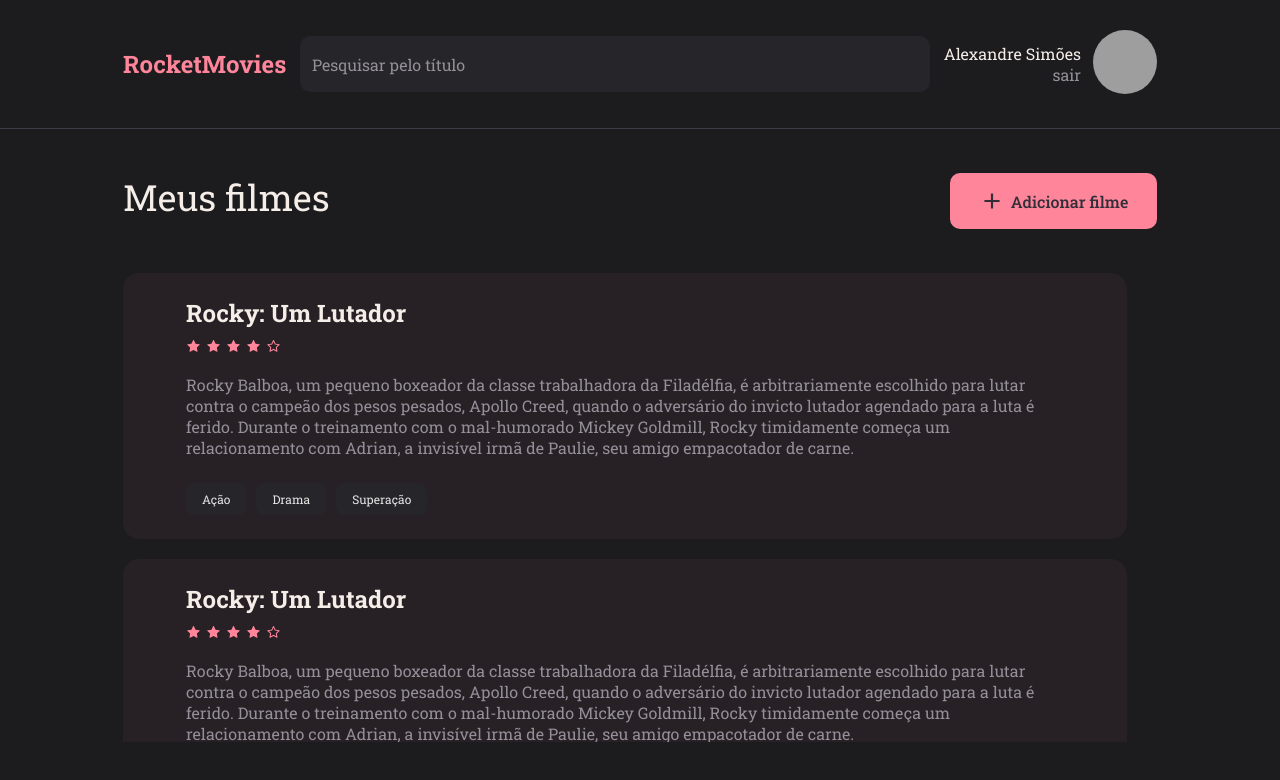
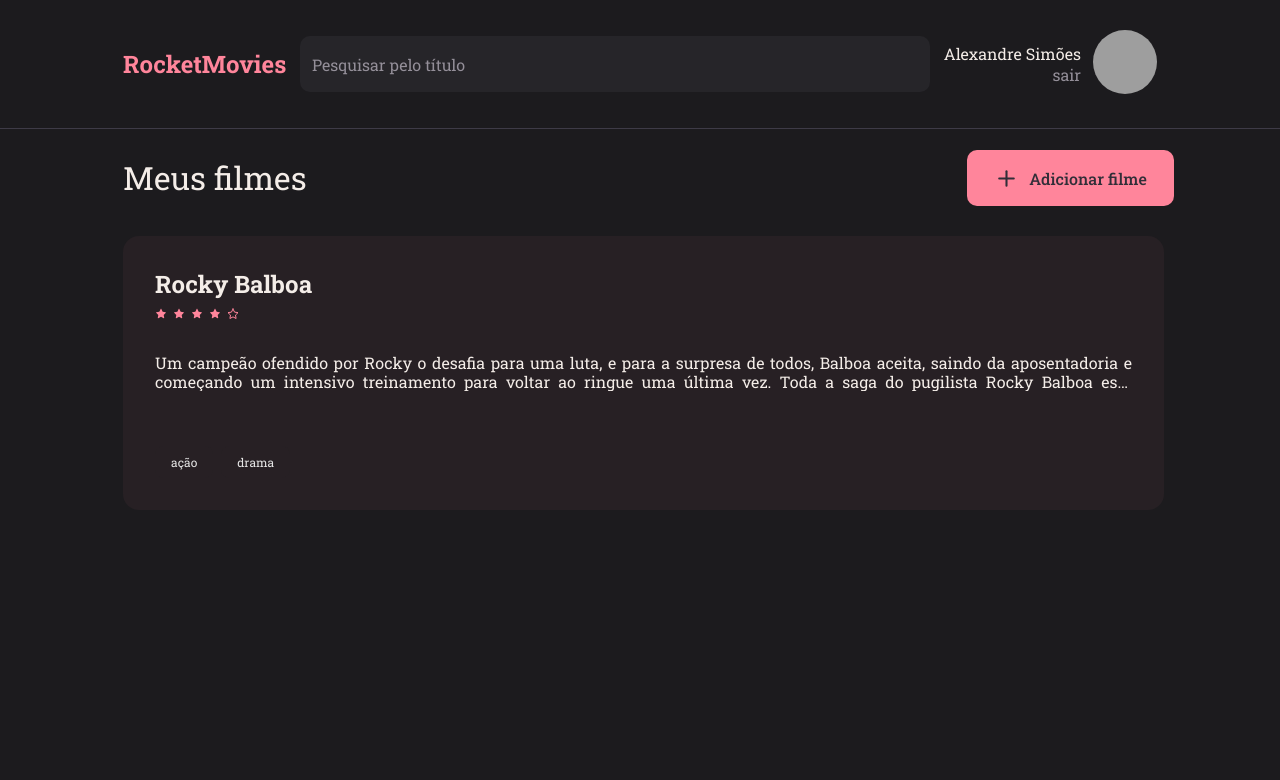
Before and after one commit to alexsmarra/rocketmovies, a React (Vite) app: page / in a window 1280 px wide. Shown: the top 780 px of the page. Built offline with nearby package versions, Linux system fonts and the light colour scheme; grey boxes are pictures that could not be loaded.

Commit message:
refatorando código, parte 1, page Home, SignIn, SignUp

```diff
--- a/src/components/Button/index.jsx
+++ b/src/components/Button/index.jsx
@@ -1,6 +1,6 @@
 import { Container } from './styles'
 
-export function Button({ title, loading = false, icon: Icon, ...rest }) {
+export function Button({ title, loading = false, icon:Icon, ...rest }) {
    return (
       <Container
          type='button'
--- /dev/null
+++ b/src/components/NoteOfMovie/index.jsx
@@ -0,0 +1,32 @@
+import { Container } from "./styles"
+
+import { Stars } from "../Stars"
+import { Tag } from "../Tag"
+
+export function NoteOfMovie({ data, ...rest }) {
+   return (
+      <Container {...rest}>
+         <header>
+            <h2>{data.title}</h2>
+
+            <Stars rating={data.rating}/>
+         </header>
+
+         <main>
+            <p>
+               {data.description}
+            </p>
+         </main>
+
+         { data.tags &&
+            <footer>
+               {
+                  data.tags.map(tag =>
+                     <Tag key={tag.id} title={tag.name} />
+                  )
+               }
+            </footer>
+         }
+      </Container>
+   )
+}
--- /dev/null
+++ b/src/components/NoteOfMovie/styles.js
@@ -0,0 +1,66 @@
+import styled from "styled-components"
+
+export const Container = styled.div`
+
+background: ${({ theme }) => theme.COLORS.BACKGROUND_MATTE};
+
+display: flex;
+flex-direction: column;
+align-items: flex-start;
+padding: 32px;
+gap: 15px;
+
+border-radius: 16px;
+
+width: 100%;
+
+transition: all 0.3s;
+
+
+:hover {
+  transform: scale(0.98);
+  cursor: pointer;
+}
+
+> header {
+
+display: flex;
+flex-direction: column;
+gap: 8px;
+
+> h2 {
+    font-weight: 700;
+    font-size: 24px;
+    line-height: 32px;
+  }
+}
+
+> main{
+
+  > p {
+    overflow: hidden;
+    text-overflow: ellipsis;
+    display: -webkit-box;
+    -webkit-line-clamp: 2;
+    -webkit-box-orient: vertical;
+
+    text-align: justify;
+
+    color: ${({ theme }) => theme.COLORS.GRAY_200};
+
+    font-weight: 400;
+    font-size: 16px;
+    line-height: 19px;
+  }
+}
+
+>footer{
+    margin-top: 40px;
+    display: flex;
+    gap: 8px;
+
+    div {
+      background: ${({ theme }) => theme.COLORS.GRAY_600};
+    }
+}
+`
--- a/src/components/Stars/index.jsx
+++ b/src/components/Stars/index.jsx
@@ -1,18 +1,24 @@
 import { Container } from './styles'
 
-import { AiFillStar, AiOutlineStar } from "react-icons/ai";
+import { FiStar } from 'react-icons/fi'
+import { AiFillStar } from 'react-icons/ai'
 
-export function Stars({ title, ...rest }) {
+export function Stars({ rating }) {
+   if(!rating) {
+      return null
+   }
+
+   let stars = []
+
+   for(let cont = 1; cont <= 5; cont++) {
+      if(cont > rating) {
+         stars.push(<FiStar key={cont} />)
+      } else {
+         stars.push(<AiFillStar key={cont} />)
+      }
+   }
+
    return (
-      <Container>
-            <h2>{title}</h2>
-            <div {...rest}>
-               <AiFillStar />
-               <AiFillStar />
-               <AiFillStar />
-               <AiFillStar />
-               <AiOutlineStar />
-            </div>
-      </Container>
+      <Container>{stars}</Container>
    )
 }
--- a/src/components/Stars/styles.js
+++ b/src/components/Stars/styles.js
@@ -1,20 +1,12 @@
 import styled from 'styled-components'
 
 export const Container = styled.div`
-   h2 {
-      font-weight: 700;
-      font-size: 2.4rem;
-   }
+   width: 100%;
+   height: 30px;
 
-   div {
-      display: flex;
-      gap: .4rem;
-   }
+   color: ${({ theme }) => theme.COLORS.PINK};
+   font-size: 12px;
 
-   > div svg {
-      color: ${({ theme }) => theme.COLORS.PINK};
-
-      width: 1.2rem;
-      height: 1.2rem;
-   }
+   display: flex;
+   gap: 6px;
 `
--- a/src/pages/Home/index.jsx
+++ b/src/pages/Home/index.jsx
@@ -1,75 +1,48 @@
-import { Container } from './styles'
-
-import { Link } from 'react-router-dom'
+import { Container, AddMovie, Wrapper, Content } from './styles'
 
 import { Header } from '../../components/Header'
 import { Button } from '../../components/Button'
-import { Stars } from '../../components/Stars'
-import { SummarySinapse } from '../../components/SummarySinapse'
-import { Tag } from '../../components/Tag'
+import { NoteOfMovie } from '../../components/NoteOfMovie'
 
-import { BiPlus  } from "react-icons/bi";
+import { FiPlus } from "react-icons/fi";
 
 
 export function Home() {
    return (
       <Container>
-         <Header />
+         <Header
 
-         <section>
+         />
+
+         <AddMovie>
             <h1>Meus filmes</h1>
-            <Link to='/create'><Button icon={BiPlus} title="Adicionar filme"></Button></Link>
-         </section>
 
-         <main>
-            <div>
-               <Stars className='stars' title="Rocky: Um Lutador" />
-               <SummarySinapse content="Rocky Balboa, um pequeno boxeador da classe trabalhadora da Filadélfia, é arbitrariamente escolhido para lutar contra o campeão dos pesos pesados, Apollo Creed, quando o adversário do invicto lutador agendado para a luta é ferido. Durante o treinamento com o mal-humorado Mickey Goldmill, Rocky timidamente começa um relacionamento com Adrian, a invisível irmã de Paulie, seu amigo empacotador de carne."/>
-               <div className='tags'>
-                  <Tag title="Ação" />
-                  <Tag title="Drama" />
-                  <Tag title="Superação" />
-               </div>
-            </div>
+            <Wrapper to='/create'>
+               <Button
+                  icon={FiPlus}
+                  title="Adicionar filme">
+               </Button>
+            </Wrapper>
+         </AddMovie>
 
-            <div>
-               <Stars className='stars' title="Rocky: Um Lutador" />
-               <SummarySinapse content="Rocky Balboa, um pequeno boxeador da classe trabalhadora da Filadélfia, é arbitrariamente escolhido para lutar contra o campeão dos pesos pesados, Apollo Creed, quando o adversário do invicto lutador agendado para a luta é ferido. Durante o treinamento com o mal-humorado Mickey Goldmill, Rocky timidamente começa um relacionamento com Adrian, a invisível irmã de Paulie, seu amigo empacotador de carne."/>
-               <div className='tags'>
-                  <Tag title="Ação" />
-                  <Tag title="Drama" />
-                  <Tag title="Superação" />
-               </div>
-            </div>
-
-            <div>
-               <Stars className='stars' title="Rocky: Um Lutador" />
-               <SummarySinapse content="Rocky Balboa, um pequeno boxeador da classe trabalhadora da Filadélfia, é arbitrariamente escolhido para lutar contra o campeão dos pesos pesados, Apollo Creed, quando o adversário do invicto lutador agendado para a luta é ferido. Durante o treinamento com o mal-humorado Mickey Goldmill, Rocky timidamente começa um relacionamento com Adrian, a invisível irmã de Paulie, seu amigo empacotador de carne."/>
-               <div className='tags'>
-                  <Tag title="Ação" />
-                  <Tag title="Drama" />
-                  <Tag title="Superação" />
-               </div>
-            </div>
-            <div>
-               <Stars className='stars' title="Rocky: Um Lutador" />
-               <SummarySinapse content="Rocky Balboa, um pequeno boxeador da classe trabalhadora da Filadélfia, é arbitrariamente escolhido para lutar contra o campeão dos pesos pesados, Apollo Creed, quando o adversário do invicto lutador agendado para a luta é ferido. Durante o treinamento com o mal-humorado Mickey Goldmill, Rocky timidamente começa um relacionamento com Adrian, a invisível irmã de Paulie, seu amigo empacotador de carne."/>
-               <div className='tags'>
-                  <Tag title="Ação" />
-                  <Tag title="Drama" />
-                  <Tag title="Superação" />
-               </div>
-            </div>
-            <div>
-               <Stars className='stars' title="Rocky: Um Lutador" />
-               <SummarySinapse content="Rocky Balboa, um pequeno boxeador da classe trabalhadora da Filadélfia, é arbitrariamente escolhido para lutar contra o campeão dos pesos pesados, Apollo Creed, quando o adversário do invicto lutador agendado para a luta é ferido. Durante o treinamento com o mal-humorado Mickey Goldmill, Rocky timidamente começa um relacionamento com Adrian, a invisível irmã de Paulie, seu amigo empacotador de carne."/>
-               <div className='tags'>
-                  <Tag title="Ação" />
-                  <Tag title="Drama" />
-                  <Tag title="Superação" />
-               </div>
-            </div>
-         </main>
+         <Content>
+            <main>
+               <NoteOfMovie data={
+                  {
+                     title: "Rocky Balboa",
+                     rating: "4",
+                     description: `Um campeão ofendido por Rocky o desafia para uma luta, e para a surpresa de todos, Balboa aceita, saindo da aposentadoria e começando um intensivo treinamento para voltar ao ringue uma última vez.
+                     Toda a saga do pugilista Rocky Balboa está intimamente ligada a biografia pessoal de autor e intérprete Sylvester Stallone. Desde o primeiro filme – Rocky: Um Lutador (1976) – em que ele também ascendia para o estrelato, passando pelos volumes três e cinco, na popularidades descerebrada de um e na decadência do outro.
+                     Rocky Balboa, o sexto volume da franquia, resgata seu astro a uma reverência que lhe é merecida, dado todo o esforço que fez durante sua carreira.`,
+                     tags: [
+                        {id: "1", name: "ação"},
+                        {id: "2", name: "drama"}
+                     ]
+                  }
+               }
+               />
+            </main>
+         </Content>
       </Container>
    )
 }
--- a/src/pages/Home/styles.js
+++ b/src/pages/Home/styles.js
@@ -1,108 +1,84 @@
 import styled from 'styled-components'
 
+import {Link} from 'react-router-dom'
+
 export const Container = styled.div`
-   background: ${({ theme }) => theme.COLORS.BACKGROUND_MAIN};
-
   width: 100%;
   height: 100vh;
 
   display: grid;
-   grid-template-rows: 11,6rem, auto;
+  grid-template-rows: 120px 116px auto;
   grid-template-areas:
-   "header"
-   "content";
+    'header'
+    'addmovie'
+    'main';
+`
 
-   h1 {
-      font-size: 2.4rem;
-      font-weight: 400;
-      color: ${({ theme }) => theme.COLORS.PINK};
-   }
+export const AddMovie = styled.div`
+  grid-area: addmovie;
 
-   > section {
-      padding: 2.4rem 12.3rem;
-      margin: 2rem 0;
+  padding: 0 106px 0 123px;
 
   display: flex;
+  align-items: center;
   justify-content: space-between;
 
   > h1 {
+    font-weight: 400;
+    font-size: 32px;
+    line-height: 42px;
+
     color: ${({ theme }) => theme.COLORS.WHITE};
-         font-size: 3.6rem;
   }
 
-      a {
-         width: 20.7rem;
-
+  > button {
+    width: 207px;
+    height: 48px;
   }
 
-      a > button > svg {
-         font-size: 26px;
-         margin-right: 6px;
+  svg {
+    width: 25px;
+    height: 25px;
+    margin-right: 1rem;
   }
+`
+
+export const Content = styled.div`
+  grid-area: main;
+
+  margin: 40px 40px 40px 40px;
+
+
+  > main {
+    display: flex;
+    flex-direction: column;
+    gap: 24px;
+
+    margin-right: 10px;
   }
 
-   > main {
-      background-color: ${({ theme }) => theme.COLORS.BACKGROUND_MAIN};
+  @media(min-width: 1024px) {
 
-      /* padding: 2.4rem 12.3rem; */
+  margin: 0 106px 40px 123px;
+  overflow-y: auto;
 
-      margin: 0 12.3rem 5.8rem;
-      padding-right: 3rem;
 
-      display: flex;
-      flex-direction: column;
-      gap: 2rem;
-
-      overflow-y: auto;
+  ::-webkit-scrollbar {
+    width: 8px;
+  }
 
   ::-webkit-scrollbar-track {
     background: none;
   }
 
-      ::-webkit-scrollbar {
-         width: 8px;
-      }
-
   ::-webkit-scrollbar-thumb {
-         background-color: ${({theme})=> theme.COLORS.PINK};
+    background-color: ${({ theme }) => theme.COLORS.PINK};
     border-radius: 8px;
     border: none;
   }
-
-
-
-      > div {
-         background-color: ${({ theme }) => theme.COLORS.BACKGROUND_MATTE};
-
-         padding: 2.4rem 6.3rem;
-         border-radius: 16px;
-
-         display: flex;
-         flex-direction: column;
-         gap: 1rem;
-      }
-
-      > div .stars {
-         display: flex;
-         gap: .5rem;
-
-         margin-top: 1rem;
-         margin-bottom: 1rem;
-
-         svg {
-            width: 15px;
-            height: 15px;
-         }
-      }
-
-      > div .tags {
-         margin-top: 1.5rem;
-         display: flex;
-         gap: 1rem;
-      }
-
-      > div .tags span {
-         background: ${({ theme }) => theme.COLORS.DARK_GRAY};
-      }
 }
 `
+
+export const Wrapper = styled(Link)`
+  width: 207px;
+`
--- a/src/pages/SignIn/index.jsx
+++ b/src/pages/SignIn/index.jsx
@@ -19,9 +19,19 @@ export function SignIn() {
             </div>
 
             <div className='inputs-and-btn'>
-               <Input icon={AiOutlineMail} placeholder='E-mail'/>
-               <Input icon={BiLockAlt} placeholder='Senha'/>
-               <Button title='Entrar'/>
+               <Input
+                  icon={AiOutlineMail}
+                  placeholder='E-mail'
+               />
+
+               <Input
+                  icon={BiLockAlt}
+                  placeholder='Senha'
+               />
+
+               <Button
+                  title='Entrar'
+               />
             </div>
 
             <Link to="/signup">Criar conta</Link>
@@ -29,7 +39,59 @@ export function SignIn() {
 
          <Background />
       </Container>
+   )
+}
+
+////////////////////////////////////////////////////
+
+export function SingIn(){
+   const [email, setEmail] = useState('') //o nome do estado || função que atualiza o estado
+   const [password, setPassword] = useState('')
+
+    const {signIn} = useAuth()
+
+   function handleSignIn(){
+     signIn({email, password})
+    }
 
 
-   )
-}
+    return(
+      <Container>
+        <Form>
+
+        <h1>RocketMovies</h1>
+        <p>Aplicação para acompanhar tudo que assistir.</p>
+
+          <h2>Faça seu login</h2>
+
+          <Input
+          type='text'
+          icon={FiMail}
+          placeholder= "E-mail"
+          onChange = { e => setEmail(e.target.value)}/>
+
+          <Input
+          type='password'
+          icon={FiLock}
+          placeholder= "Senha"
+          onChange= {e => setPassword(e.target.value)}/>
+
+          <Button
+          title='Entrar'
+          onClick= {handleSignIn}/>
+
+        <div className="buttonNewAccount">
+
+          <ButtonText
+          to= "/register"
+          title='Criar conta'
+          />
+
+        </div>
+
+        </Form>
+
+        <Background/>
+      </Container>
+    )
+  }
```
Also changed, not shown: src/pages/SignUp/index.jsx (+25 -6 lines), src/components/Input/index.jsx (line endings or trailing spaces), src/pages/SignIn/styles.js (line endings or trailing spaces). Lines whose indentation alone changed are shown as unchanged.
